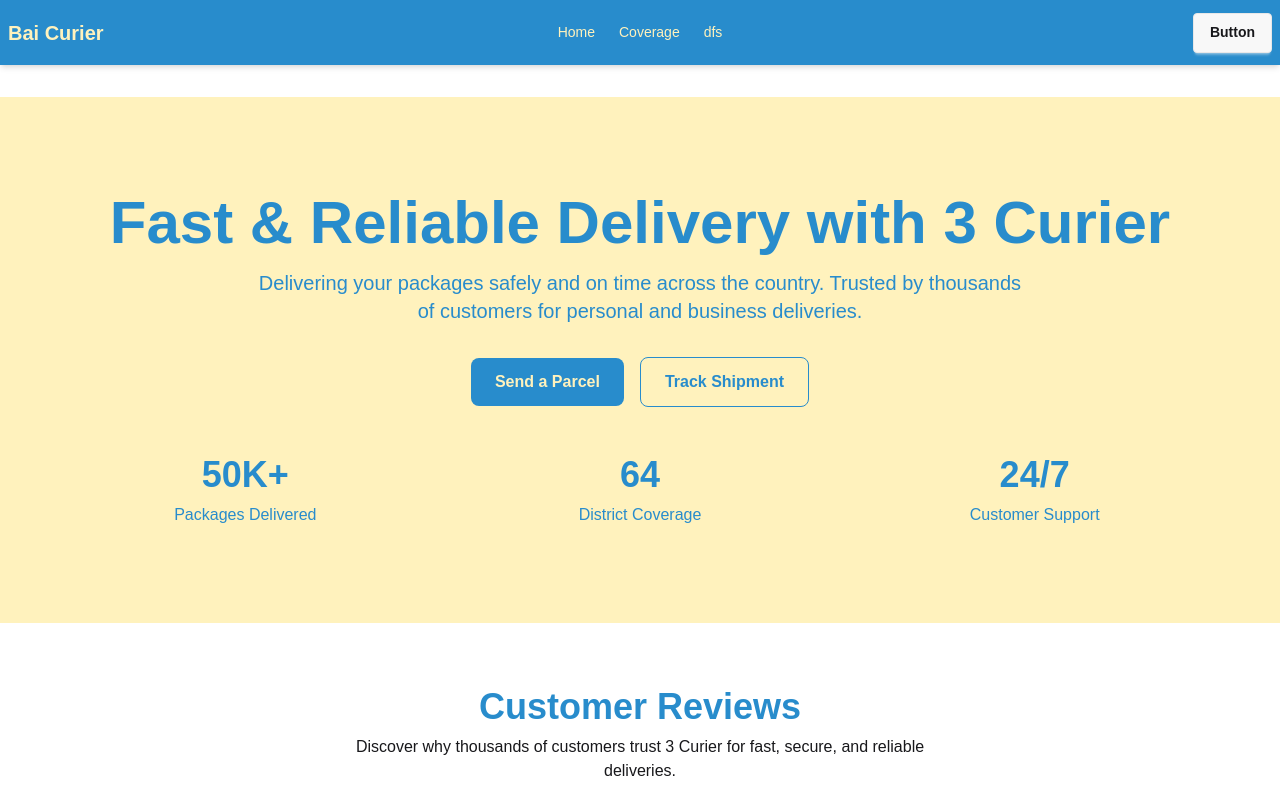
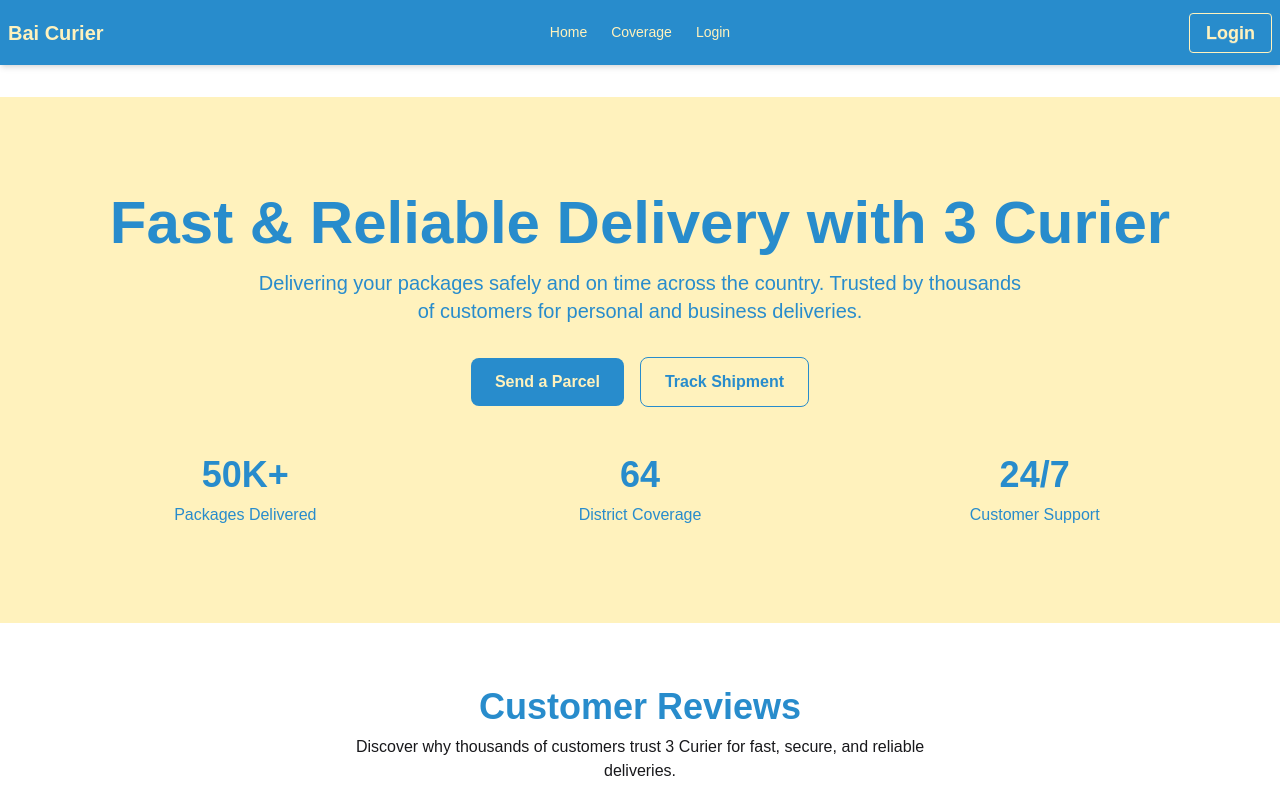
Before and after one commit to RohanR05/batrox-curier, a React (Vite) app: page / in a window 1280 px wide. Shown: the top 800 px of the page. Built offline with nearby package versions, Linux system fonts and the light colour scheme.

Commit message:
create login button

```diff
--- a/src/Components/Navbar/Navbar.jsx
+++ b/src/Components/Navbar/Navbar.jsx
@@ -12,7 +12,7 @@ const Navbar = () => {
         <NavLink to={"/coverage"}>Coverage</NavLink>
       </li>
       <li>
-        <NavLink>dfs</NavLink>
+        <NavLink to={"/login"}>Login</NavLink>
       </li>
     </>
   );
@@ -51,7 +51,9 @@ const Navbar = () => {
           <ul className="menu menu-horizontal px-1">{links}</ul>
         </div>
         <div className="navbar-end">
-          <a className="btn">Button</a>
+          <NavLink to={"/login"}>
+            <btn className="btn btn-outline text-lg">Login</btn>
+          </NavLink>
         </div>
       </div>
     </div>
```
